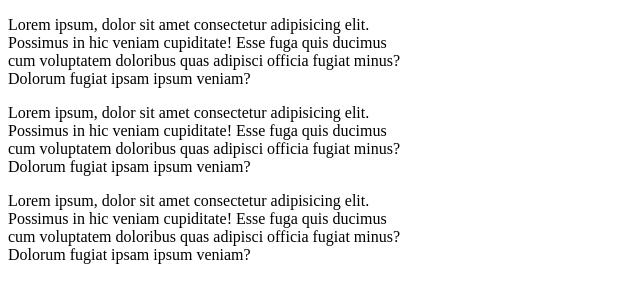
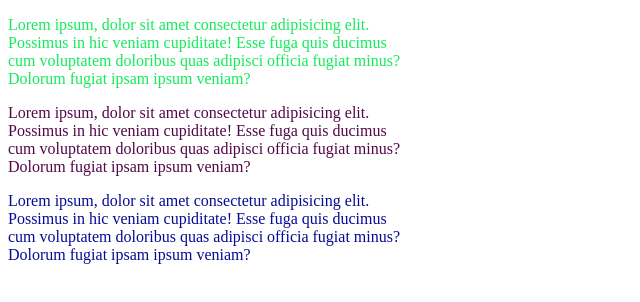
Before and after one commit to GabrielaVargas735/Semana11_JS, a plain HTML site: page index.html in a window 1280 px wide. Shown: the whole page, without its empty margins (0-640 px from the left). Drawn offline with Linux system fonts and the light colour scheme.

Commit message:
Semana11 JS

```diff
--- a/index.html
+++ b/index.html
@@ -4,7 +4,6 @@
     <meta charset="UTF-8">
     <meta name="viewport" content="width=device-width, initial-scale=1.0">
     <title>Práctica 7 Semana 11 JS</title>
-    <script src='./script.js'></script>
     <link rel='stylesheet' href='./styles.css'>
 </head>
 <body>
@@ -28,5 +27,6 @@
             Dolorum fugiat ipsam ipsum veniam? <br>
         </p>
     </div>
+    <script src='./script.js'></script>
 </body>
 </html>
--- a/script.js
+++ b/script.js
@@ -11,15 +11,15 @@
 // Una vez creada la función, utilícela para escribir un programa que asigne al texto de cada
 // párrafo de un documento HTML un color aleatorio.
 
-function rgb(){
+function aleatorio(){
     let red = Math.floor(Math.random() * (255 - 0) + 0);
     let green = Math.floor(Math.random() * (255 - 0) + 0);
     let blue = Math.floor(Math.random() * (255 - 0) + 0);
-    return(red, green, blue);
+    return `rgb(${red}, ${green}, ${blue})`;
 }
 let x = document.querySelectorAll('.mainContainer p');
 
 for(let g = 0; g < x.length; g++){
-    x[g].style.color = rgb()
+    x[g].style.color = aleatorio()
 }
-console.log(rgb());
+console.log(aleatorio());
```
